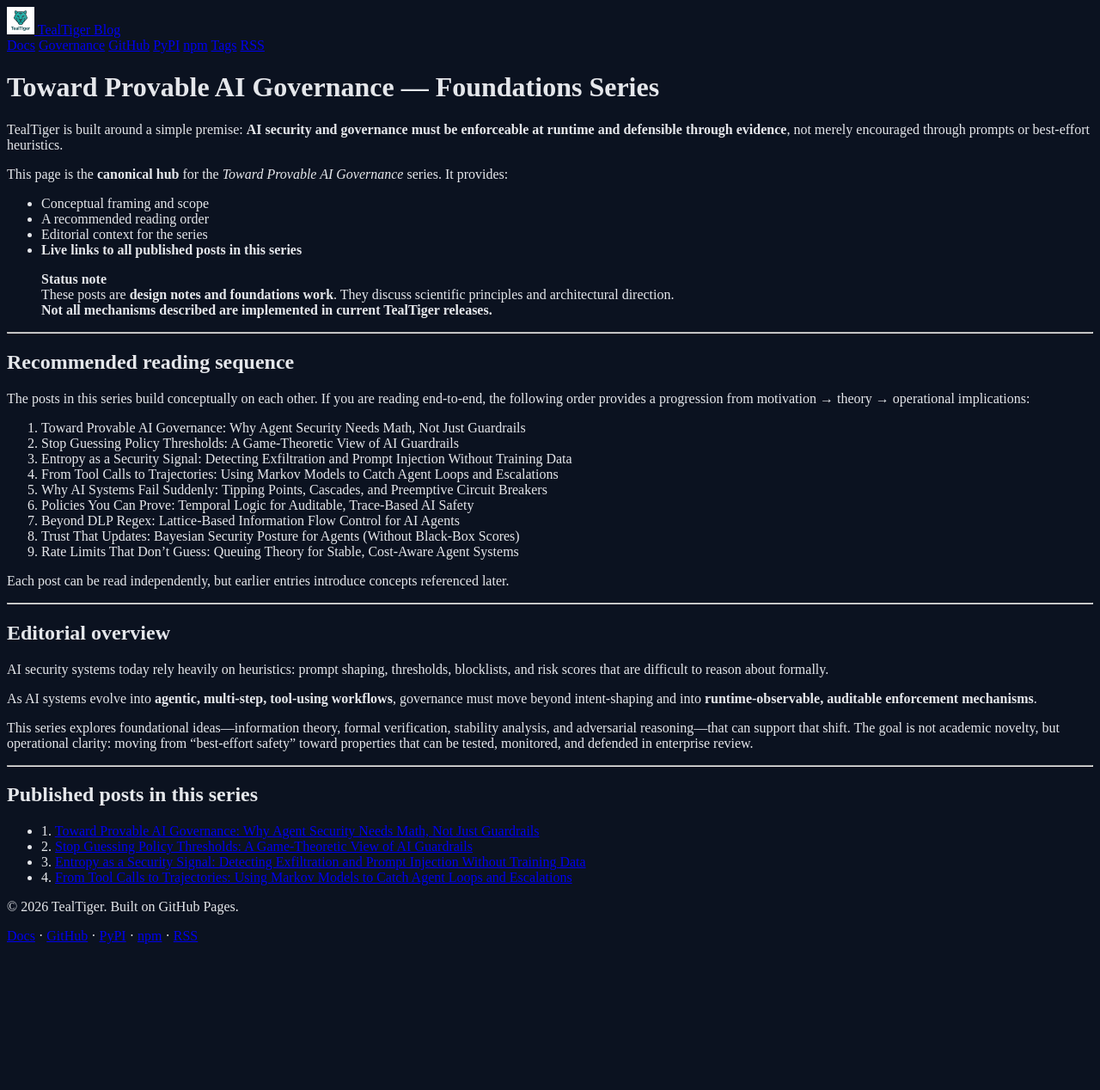
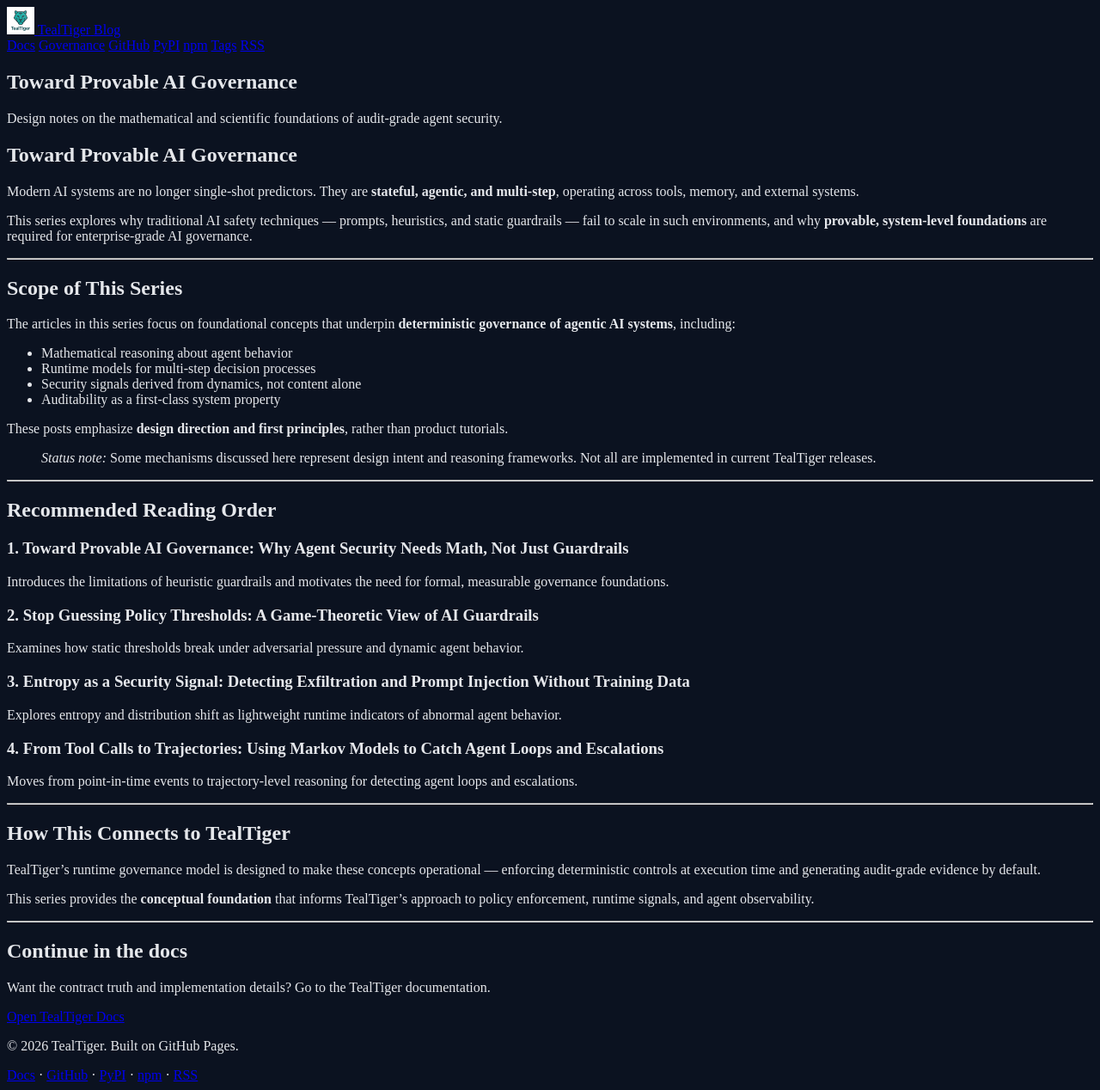
Before and after one commit to agentguard-ai/TealTiger-Blogs, a Jekyll site: the page built from foundations/index.md, in a window 1280 px wide. Shown: the whole page at 86% size. Built offline with Jekyll 4.4.1, drawn with Linux system fonts in a browser that asks for light colours; before the commit the page ends 1106 px from its top, so only the background shows below that.

Commit message:
Update index.md

```diff
--- a/foundations/index.md
+++ b/foundations/index.md
@@ -1,77 +1,50 @@
 ---
-title: "Toward Provable AI Governance — Foundations Series"
-description: A conceptual foundations series on math-backed, runtime-enforceable AI governance.
-layout: default
-tags:
-  - foundations
-  - design-notes
-  - provable-governance
-  - governance
-  - security-theory
-  - agents
+layout: page
+title: Toward Provable AI Governance
+description: Design notes on the mathematical and scientific foundations of audit‑grade agent security.
 ---
 
-# Toward Provable AI Governance — Foundations Series
+# Toward Provable AI Governance
 
-TealTiger is built around a simple premise: **AI security and governance must be enforceable at runtime and defensible through evidence**, not merely encouraged through prompts or best‑effort heuristics.
+Modern AI systems are no longer single‑shot predictors. They are **stateful, agentic, and multi‑step**, operating across tools, memory, and external systems.
 
-This page is the **canonical hub** for the *Toward Provable AI Governance* series. It provides:
-
-- Conceptual framing and scope
-- A recommended reading order
-- Editorial context for the series
-- **Live links to all published posts in this series**
-
-> **Status note**
-> These posts are **design notes and foundations work**. They discuss scientific principles and architectural direction.
-> **Not all mechanisms described are implemented in current TealTiger releases.**
+This series explores why traditional AI safety techniques — prompts, heuristics, and static guardrails — fail to scale in such environments, and why **provable, system‑level foundations** are required for enterprise‑grade AI governance.
 
 ---
 
-## Recommended reading sequence
+## Scope of This Series
 
-The posts in this series build conceptually on each other. If you are reading end‑to‑end, the following order provides a progression from motivation → theory → operational implications:
+The articles in this series focus on foundational concepts that underpin **deterministic governance of agentic AI systems**, including:
 
-1. Toward Provable AI Governance: Why Agent Security Needs Math, Not Just Guardrails
-2. Stop Guessing Policy Thresholds: A Game‑Theoretic View of AI Guardrails
-3. Entropy as a Security Signal: Detecting Exfiltration and Prompt Injection Without Training Data
-4. From Tool Calls to Trajectories: Using Markov Models to Catch Agent Loops and Escalations
-5. Why AI Systems Fail Suddenly: Tipping Points, Cascades, and Preemptive Circuit Breakers
-6. Policies You Can Prove: Temporal Logic for Auditable, Trace‑Based AI Safety
-7. Beyond DLP Regex: Lattice‑Based Information Flow Control for AI Agents
-8. Trust That Updates: Bayesian Security Posture for Agents (Without Black‑Box Scores)
-9. Rate Limits That Don’t Guess: Queuing Theory for Stable, Cost‑Aware Agent Systems
+- Mathematical reasoning about agent behavior
+- Runtime models for multi‑step decision processes
+- Security signals derived from dynamics, not content alone
+- Auditability as a first‑class system property
 
-Each post can be read independently, but earlier entries introduce concepts referenced later.
+These posts emphasize **design direction and first principles**, rather than product tutorials.
+
+> _Status note:_ Some mechanisms discussed here represent design intent and reasoning frameworks. Not all are implemented in current TealTiger releases.
 
 ---
 
-## Editorial overview
+## Recommended Reading Order
 
-AI security systems today rely heavily on heuristics: prompt shaping, thresholds, blocklists, and risk scores that are difficult to reason about formally.
+### 1. Toward Provable AI Governance: Why Agent Security Needs Math, Not Just Guardrails
+Introduces the limitations of heuristic guardrails and motivates the need for formal, measurable governance foundations.
 
-As AI systems evolve into **agentic, multi‑step, tool‑using workflows**, governance must move beyond intent‑shaping and into **runtime‑observable, auditable enforcement mechanisms**.
+### 2. Stop Guessing Policy Thresholds: A Game‑Theoretic View of AI Guardrails
+Examines how static thresholds break under adversarial pressure and dynamic agent behavior.
 
-This series explores foundational ideas—information theory, formal verification, stability analysis, and adversarial reasoning—that can support that shift. The goal is not academic novelty, but operational clarity: moving from “best‑effort safety” toward properties that can be tested, monitored, and defended in enterprise review.
+### 3. Entropy as a Security Signal: Detecting Exfiltration and Prompt Injection Without Training Data
+Explores entropy and distribution shift as lightweight runtime indicators of abnormal agent behavior.
+
+### 4. From Tool Calls to Trajectories: Using Markov Models to Catch Agent Loops and Escalations
+Moves from point‑in‑time events to trajectory‑level reasoning for detecting agent loops and escalations.
 
 ---
 
-## Published posts in this series
+## How This Connects to TealTiger
 
-{% assign posts = site.posts
-  | where: "series", "foundations"
-  | sort: "series_order"
-%}
+TealTiger’s runtime governance model is designed to make these concepts operational — enforcing deterministic controls at execution time and generating audit‑grade evidence by default.
 
-{% if posts and posts.size > 0 %}
-<ul>
-{% for post in posts %}
-  <li>
-    {{ post.series_order }}.
-    <a href="{{ post.url }}">{{ post.title }}</a>
-  </li>
-{% endfor %}
-</ul>
-{% else %}
-<p><em>No posts have been published in this series yet.</em></p>
-{% endif %}
+This series provides the **conceptual foundation** that informs TealTiger’s approach to policy enforcement, runtime signals, and agent observability.
```
